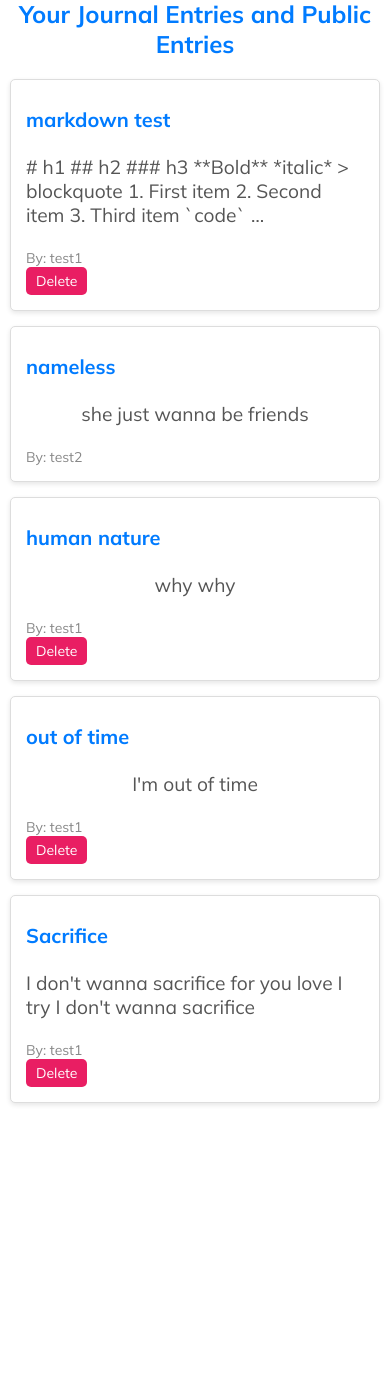
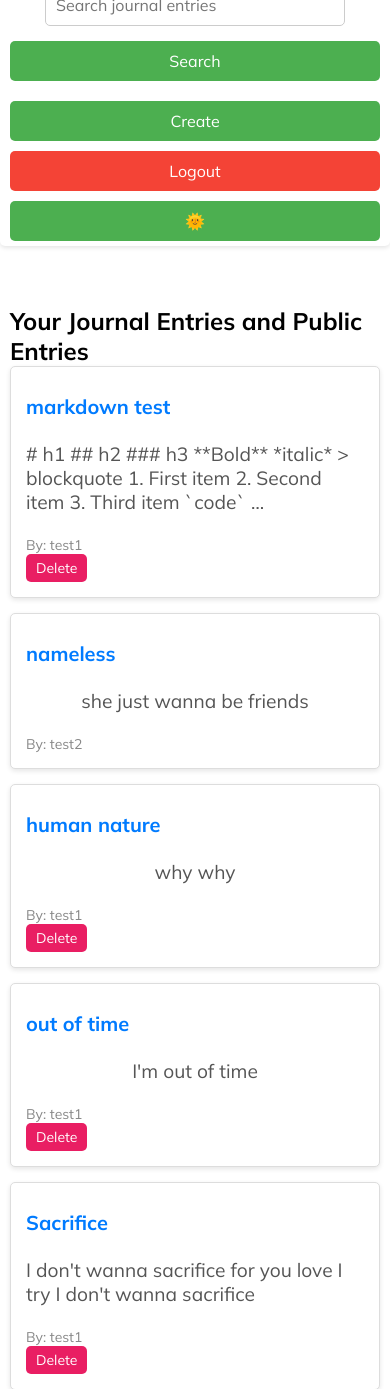
Before and after one commit to CassiusMercellus/Harvard-Capstone, a Django app: page / in a window 390 px wide. Shown: the top 1389 px of the page. Before the commit the page ends 1105 px from the top, so only its background shows below. Run offline with Django 5.2, Linux system fonts and the light colour scheme; a user stored in the database is signed in; data comes from the database, SQL or seed files in the repository; both versions use the stored data as it was after the commit.

Commit message:
fixed responsiveness

```diff
--- a/journal/static/css/style.css
+++ b/journal/static/css/style.css
@@ -150,6 +150,8 @@
 
 /* Header styling */
 .header {
+    margin-top: 150px;
+    margin-bottom: 50px;
     display: flex;
     justify-content: center;
     align-items: center;
@@ -165,16 +167,86 @@
 }
 
 /* Content styling */
-.content {
-    text-align: center;
-    margin: 20px auto;
-    max-width: 800px;
+.search-container {
+    width: 100%;
 }
 
-.content h2 {
-    font-size: 24px;
-    margin-bottom: 20px;
-    color: #007BFF;
+.search-container input {
+    width: calc(100% - 120px); /* Adjust width for search bar */
+    padding: 10px;
+    font-size: 14px;
+    border-radius: 5px;
+    box-sizing: border-box; /* Ensure padding is included in width */
+}
+
+.search-container button {
+    width: 100px; /* Make the search button a fixed size */
+    padding: 10px;
+    font-size: 14px;
+    border-radius: 5px;
+    background-color: var(--button-background-color);
+    color: var(--button-text-color);
+    cursor: pointer;
+}
+
+.search-container input:focus,
+.search-container button:focus {
+    outline: none;
+    border-color: var(--button-background-color);
+}
+
+/* Ensure header elements are centered in column mode on small screens */
+
+
+@media (max-width: 850px) {
+    .header {
+        margin-top: 350px;
+        flex-direction: column; /* Stack the elements vertically */
+        align-items: center; /* Center items horizontally */
+        justify-content: center; /* Center items vertically */
+        padding: 5px 10px; /* Adjust padding to avoid overflow */
+    }
+
+    .header .btn {
+        margin-left: 0; /* Remove left margin on small screens */
+        margin-top: 5px; /* Reduce margin between buttons */
+        width: 100%; /* Make buttons take full width */
+    }
+
+    .search-container {
+        width: 100%; /* Ensure search container takes full width */
+        margin-top: 0; /* Remove margin above the search container */
+        margin-bottom: 10px; /* Add bottom margin to separate it from other elements */
+    }
+
+    .search-container input {
+        width: 100%; /* Make input field take full width */
+        margin-bottom: 10px; /* Add space below the input field */
+        box-sizing: border-box; /* Ensure padding is included in width */
+    }
+
+    .search-container button {
+        width: 100%; /* Make the button take full width */
+        margin-top: 5px; /* Add space between input and button */
+        box-sizing: border-box; /* Ensure padding is included in width */
+    }
+
+    .logout-form {
+        width: 100%;
+    }
+
+    /* Adjust layout of buttons and ensure proper stacking */
+    .header .btn.create-btn,
+    .header .btn.logout-btn {
+        margin-top: 10px; /* Add space between buttons */
+        width: 100%; /* Ensure buttons are full width */
+    }
+}
+
+@media (max-width: 400px) {
+    .header {
+        margin-top: 550px;
+    }
 }
 
 /* Journal list styling */
--- a/journal/templates/home.html
+++ b/journal/templates/home.html
@@ -16,7 +16,7 @@
         </div>
 
         <button class="btn create-btn" onclick="location.href='{% url 'journal:create_journal' %}'">
-            Create Journal
+            Create
         </button>
         <form action="{% url 'journal:logout' %}" method="POST" class="logout-form">
             {% csrf_token %}
```
Also changed, not shown: db.sqlite3.
